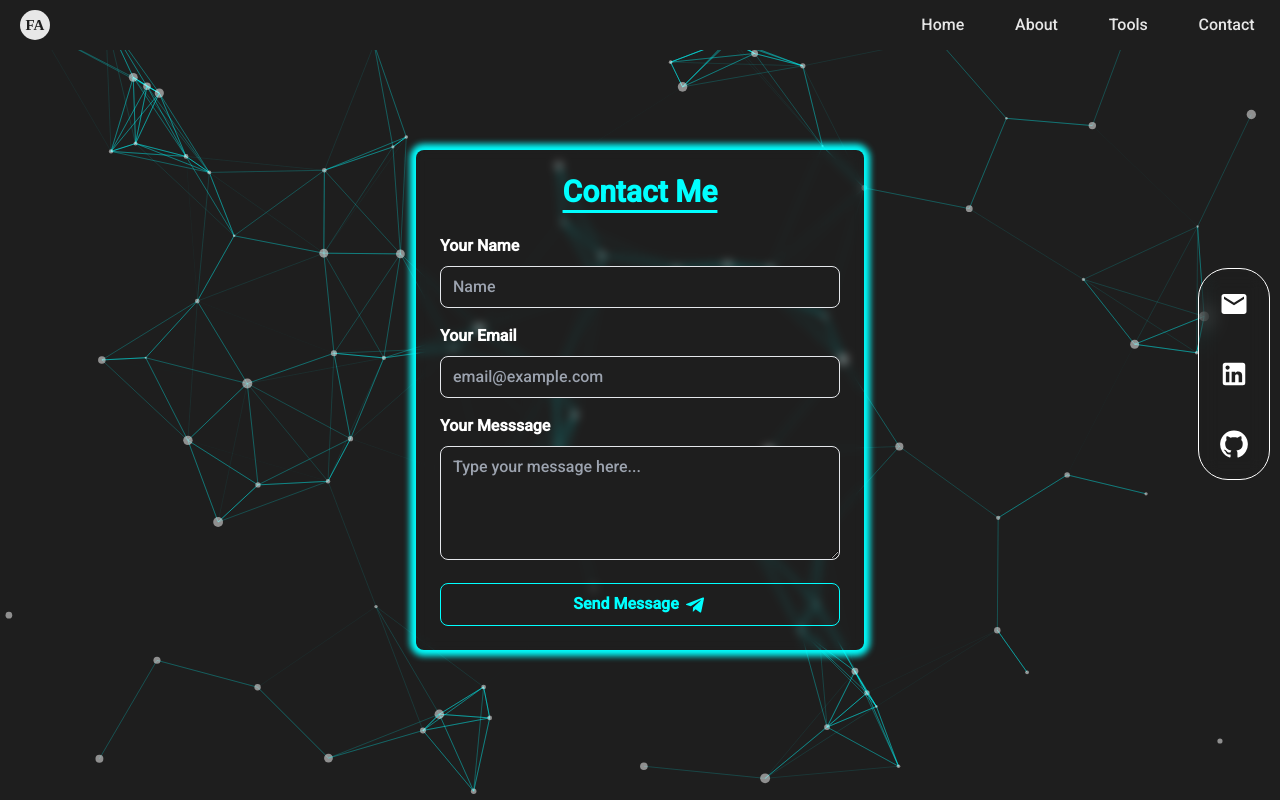
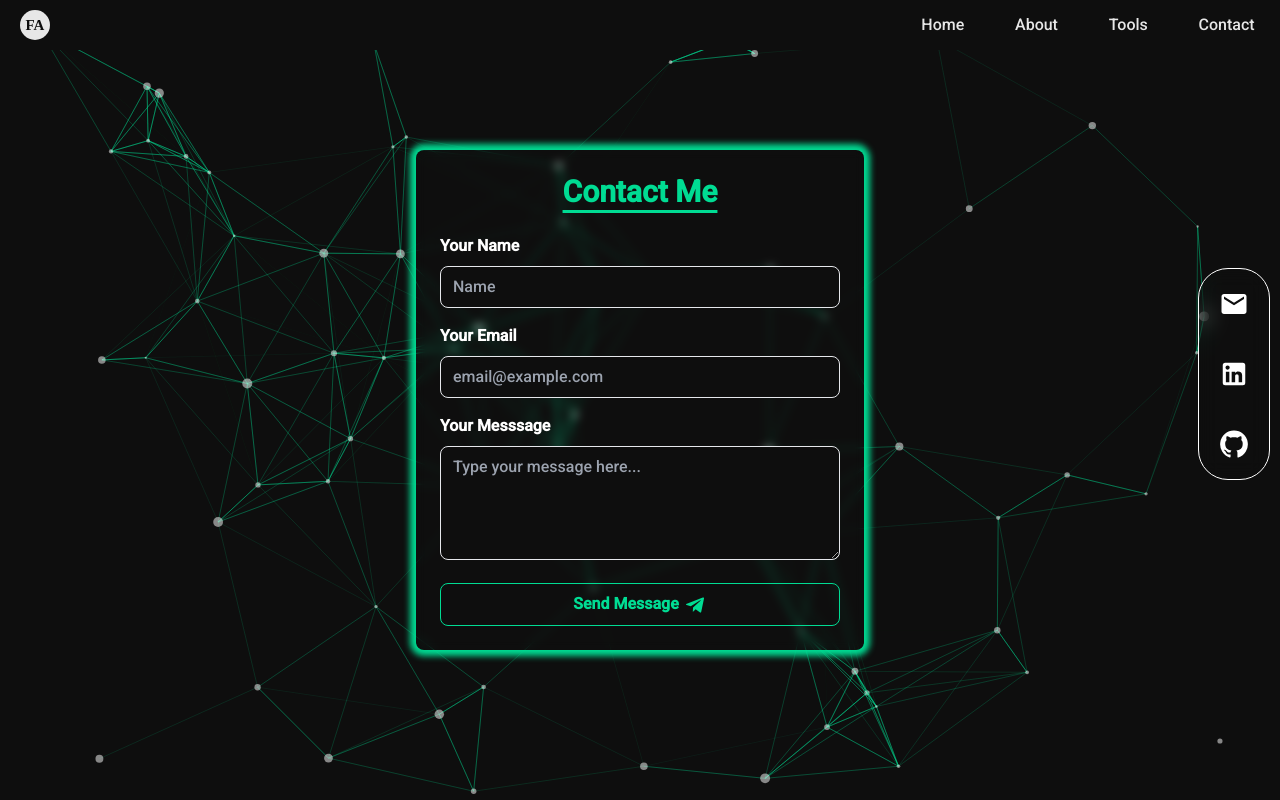
Before and after one commit to feryndka/Portfolio-Next-Js, a Next.js app: page /contact in a window 1280 px wide. Built offline with nearby package versions, Linux system fonts and the light colour scheme.

Commit message:
Change Color

```diff
--- a/src/app/globals.css
+++ b/src/app/globals.css
@@ -8,14 +8,14 @@
 }
 
 body {
-  background-color: #1E1E1E;
+  background-color: #0e0e0e;
 }
 
 nav {
   position: fixed;
   width: 100%;
   display: flex;
-  background-color: #1E1E1E;
+  background-color: #0e0e0e;
   justify-content: space-between;
   color: #e7e7e7;
   height: 50px;
@@ -34,7 +34,7 @@ nav .logo, footer div a .logo {
   display: flex;
   justify-content: center;
   align-items: center;
-  color: #1E1E1E;
+  color: #0e0e0e;
   background-color: #e7e7e7;
   width: 30px;
   height: 30px;
@@ -59,7 +59,7 @@ nav ul li {
 }
 
 nav ul li:hover {
-  color: cyan;
+  color: #00dc93;
   transition: .3s;
 }
 
@@ -75,7 +75,7 @@ nav ul li:hover {
 .hero div .line {
   width: 45%;
   height: 3px;
-  background-color: cyan;
+  background-color: #00dc93;
 }
 
 .hero div .btnpg1 {
@@ -115,7 +115,7 @@ nav ul li:hover {
 .line2 {
   width: 60%;
   height: 5px;
-  background-color: cyan;
+  background-color: #00dc93;
 }
 
 .page2-content {
@@ -124,23 +124,23 @@ nav ul li:hover {
 }
 
 .paragraf-content span {
-  color: cyan;
+  color: #00dc93;
 }
 
 .page4 .card {
-  box-shadow: 0 0 6px 6px cyan;
--webkit-box-shadow: 0 0 6px 6px cyan;
--moz-box-shadow: 0 0 6px 6px cyan;
+  box-shadow: 0 0 6px 6px #00dc93;
+-webkit-box-shadow: 0 0 6px 6px #00dc93;
+-moz-box-shadow: 0 0 6px 6px #00dc93;
   background: transparent;
   backdrop-filter: blur(5px);
 }
 
 .page4 h2 {
-  color: cyan;
+  color: #00dc93;
 }
 
 .page4 form div input, .page4 form div textarea {
-  background-color: #1E1E1E;
+  background-color: #0e0e0e;
 }
 
 .page4 form div input, .page4 form div textarea {
@@ -148,17 +148,17 @@ nav ul li:hover {
 }
 
 .page4 form div input:focus, .page4 form div textarea:focus {
-  border: 1px solid cyan;
+  border: 1px solid #00dc93;
 }
 
 .page4 form div button {
-  border: 1px solid cyan;
-  color: cyan;
+  border: 1px solid #00dc93;
+  color: #00dc93;
   width: 100%;
 }
 
 .page4 form div button:hover {
-  background-color:cyan;
+  background-color:#00dc93;
   transition: .3s;
   color: black;
 }
@@ -181,7 +181,7 @@ nav ul li:hover {
 }
 
 .contact .contactList a:hover {
-  color: cyan;
+  color: #00dc93;
 }
 
 /* Responsive Breakpoint */
@@ -194,13 +194,13 @@ nav ul li:hover {
   }
 
   nav .iconDensity:hover {
-    color: cyan;
+    color: #00dc93;
   }
 
   nav ul {
     position:absolute;
     flex-direction: column;
-    background-color: #1E1E1E;
+    background-color: #0e0e0e;
     top: 0;
     width: 100%;
     margin-top: 40px;
@@ -275,13 +275,13 @@ nav ul li:hover {
   }
 
   nav .iconDensity:hover {
-    color: cyan;
+    color: #00dc93;
   }
 
   nav ul {
     position:absolute;
     flex-direction: column;
-    background-color: #1E1E1E;
+    background-color: #0e0e0e;
     top: 0;
     width: 100%;
     margin-top: 40px;
@@ -355,13 +355,13 @@ nav ul li:hover {
   }
 
   nav .iconDensity:hover {
-    color: cyan;
+    color: #00dc93;
   }
 
   nav ul {
     position:absolute;
     flex-direction: column;
-    background-color: #1E1E1E;
+    background-color: #0e0e0e;
     top: 0;
     width: 100%;
     margin-top: 40px;
--- a/src/app/page.js
+++ b/src/app/page.js
@@ -12,7 +12,7 @@ export default function Home() {
       <Particle />
       <div className="hero h-screen">
         <div className="page1" id='home'>
-          <h1 className='text-[13vh] font-semibold'>Fery Andika<span style={{color:'cyan'}}>,</span> <br />Fullstack Web <br />Developer</h1>
+          <h1 className='text-[13vh] font-semibold'>Fery <span style={{color:'#00dc93'}}>Andika</span>, <br />Fullstack Web <br />Developer</h1>
           <div className="line"></div>
           <div className='btnpg1 my-5'>
             <Link href="/about">
--- a/src/app/tools/page.js
+++ b/src/app/tools/page.js
@@ -8,7 +8,7 @@ export default function Tools() {
             <section className="text-gray-600 body-font h-screen" id='tools'>
                 <div className="container pt-[5%] mx-auto">
                     <div className="flex flex-col text-start w-full mb-10">
-                        <h1 className="text-[90px] font-bold title-font mb-4 text-white tracking-widest underline underline-offset-[20px] decoration-[cyan]">Tools</h1>
+                        <h1 className="text-[90px] font-bold title-font mb-4 text-white tracking-widest underline underline-offset-[20px] decoration-[#00dc93]">Tools</h1>
                     </div>
                     <div className="flex flex-wrap -m-4">
                         <div className="p-4 lg:w-1/2">
--- a/src/components/particle/index.js
+++ b/src/components/particle/index.js
@@ -41,7 +41,7 @@ export default function Particle() {
                         },
                         repulse: {
                             distance: 200,
-                            duration: 0.4,
+                            duration: 0.5,
                         }
                     }
                 },
@@ -50,8 +50,8 @@ export default function Particle() {
                         value: '#fff'
                     },
                     links: {
-                        color: '#00FFFF',
-                        distance: 150,
+                        color: '#00dc93',
+                        distance: 200,
                         enable: true,
                         opacity: 0.5,
                         width: 1
@@ -72,9 +72,9 @@ export default function Particle() {
                     number: {
                         density: {
                             enable: true,
-                            area: 800
+                            area: 900
                         },
-                        value: 80
+                        value: 70
                     },
                     opacity: {
                         value: 0.5,
```
